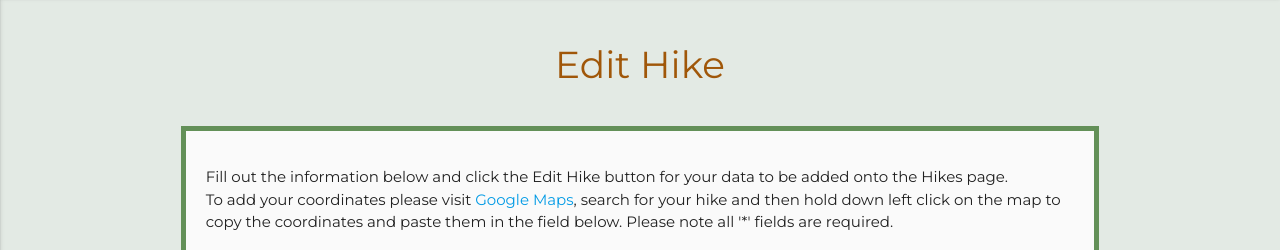
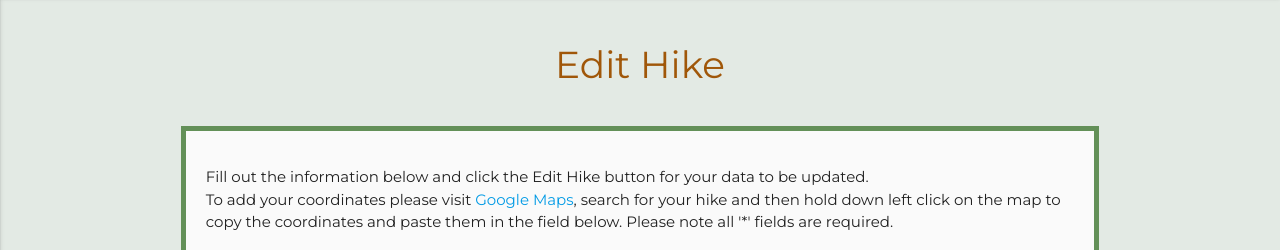
Before and after one commit to JonWil91/Lets-Hike, a Flask app: template templates/edithike.html in a window 1280 px wide. Shown: the part 67-317 px from the top of the page. Run offline with Flask 2, Linux system fonts and the light colour scheme; the template is opened without the code that fills it, so the values that code supplies are empty; some libraries are stand-ins or nearby versions.

```diff
--- a/templates/edithike.html
+++ b/templates/edithike.html
@@ -3,7 +3,7 @@
 <h2 class="title-text">Edit Hike</h2>
 <div class="container">
 	<div class="row input-box">
-		<p>Fill out the information below and click the Edit Hike button for your data to be added onto the Hikes page.
+		<p>Fill out the information below and click the Edit Hike button for your data to be updated.
 			<br>
 			To add your coordinates please visit <a href="https://www.google.com/maps" target="_blank">Google Maps</a>,
 			search for your hike and then hold down left click on
```
Also changed, not shown: templates/viewhike.html (+1 -7 lines).
